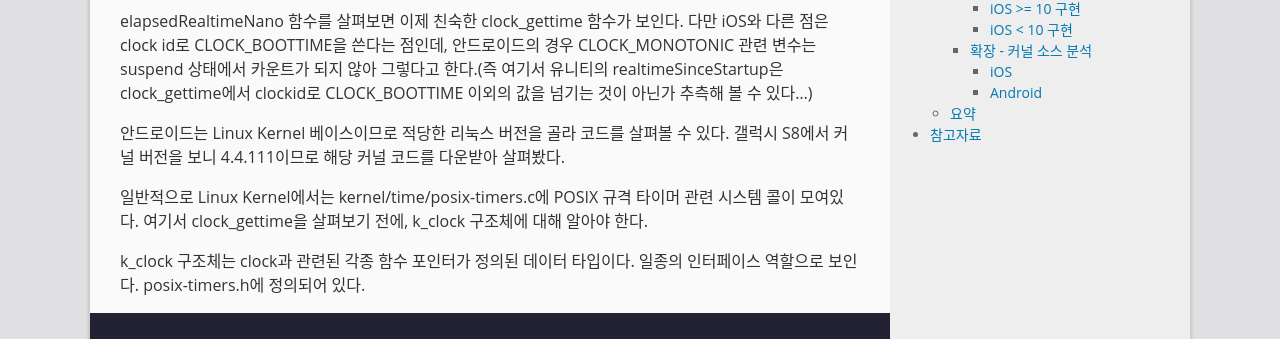
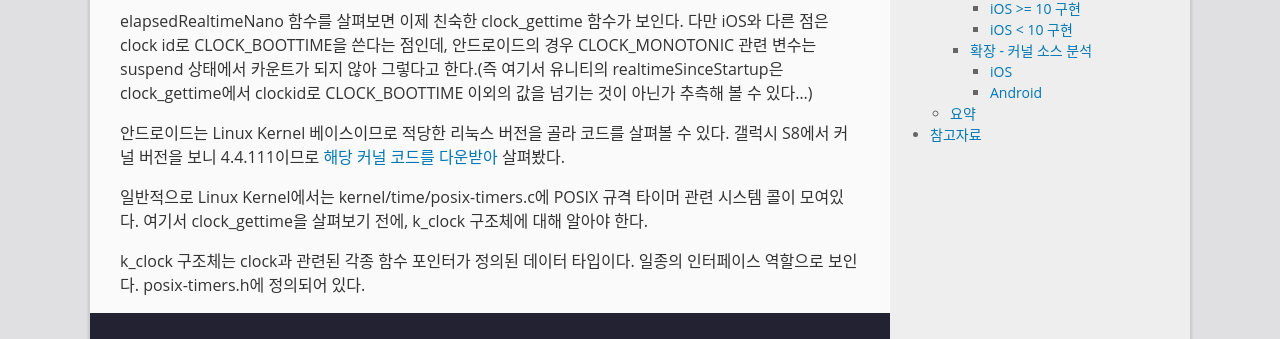
Before and after one commit to GarlicDipping/garlicdipping.github.io, a Jekyll site: the page built from _posts/2019-06-29-monotonic-time-and-unity-realtimesincestartup.md, in a window 1280 px wide and 900 px high, scrolled down 11438 px. Shown: the part 138-477 px from the top of the window. Built offline with Jekyll 4.4.1, drawn with Linux system fonts in a browser that asks for light colours; comment, search, counter and statistics services are not loaded; part of the change alters nothing that is shown.

Commit message:
no message

```diff
--- a/_posts/2019-06-29-monotonic-time-and-unity-realtimesincestartup.md
+++ b/_posts/2019-06-29-monotonic-time-and-unity-realtimesincestartup.md
@@ -441,7 +441,7 @@ int64_t elapsedRealtimeNano()
 
 elapsedRealtimeNano 함수를 살펴보면 이제 친숙한 clock_gettime 함수가 보인다. 다만 iOS와 다른 점은 clock id로 CLOCK_BOOTTIME을 쓴다는 점인데, 안드로이드의 경우 CLOCK_MONOTONIC 관련 변수는 suspend 상태에서 카운트가 되지 않아 그렇다고 한다.(즉 여기서 유니티의 realtimeSinceStartup은 clock_gettime에서 clockid로 CLOCK_BOOTTIME 이외의 값을 넘기는 것이 아닌가 추측해 볼 수 있다...)
 
-안드로이드는 Linux Kernel 베이스이므로 적당한 리눅스 버전을 골라 코드를 살펴볼 수 있다. 갤럭시 S8에서 커널 버전을 보니 4.4.111이므로 해당 커널 코드를 다운받아 살펴봤다.
+안드로이드는 Linux Kernel 베이스이므로 적당한 리눅스 버전을 골라 코드를 살펴볼 수 있다. 갤럭시 S8에서 커널 버전을 보니 4.4.111이므로 [해당 커널 코드를 다운받아](https://www.fclose.com/linux-kernels/3247/linux-4-4-111/) 살펴봤다.
 
 일반적으로 Linux Kernel에서는 kernel/time/posix-timers.c에 POSIX 규격 타이머 관련 시스템 콜이 모여있다. 여기서 clock_gettime을 살펴보기 전에, k_clock 구조체에 대해 알아야 한다.
 
```
